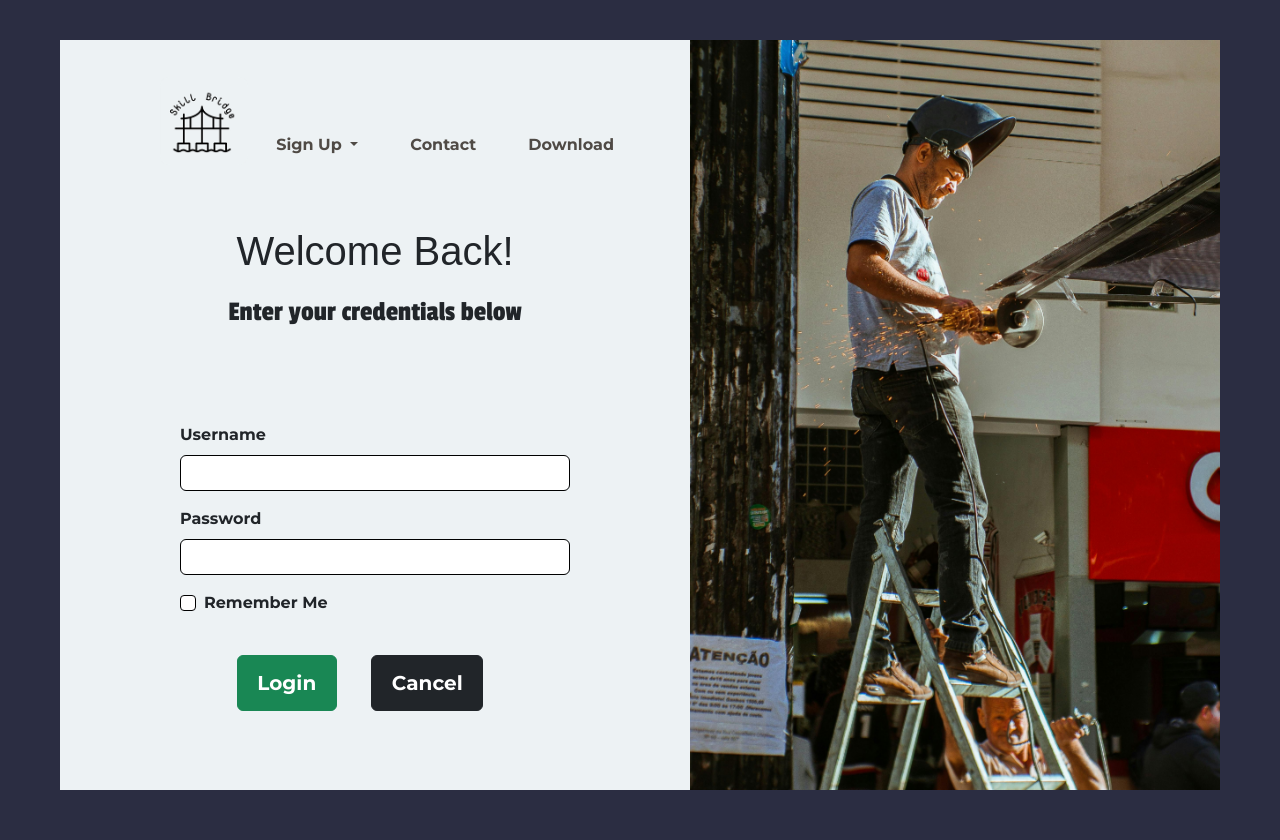
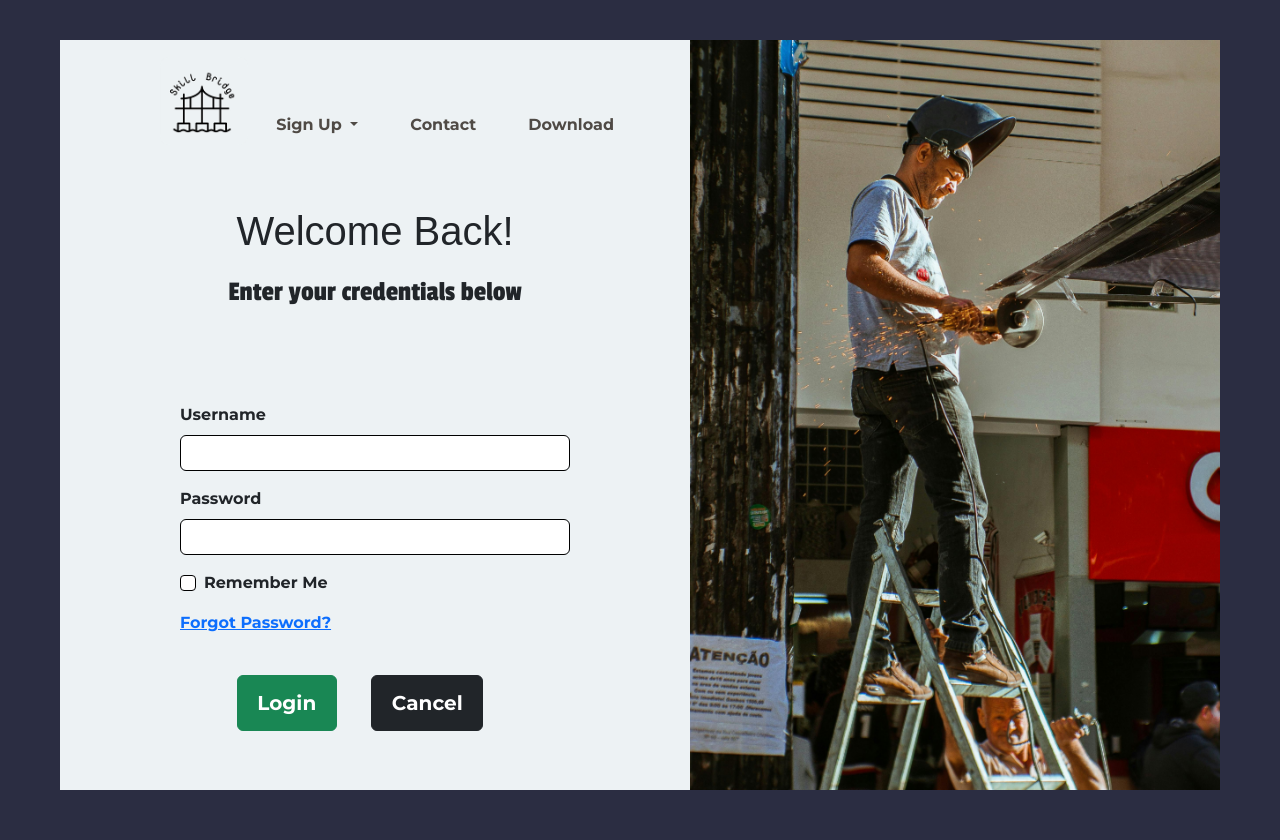
Before and after one commit to kevinorathel/Skill-Bridge, a Django app: page /login in a window 1280 px wide. Run offline with Django 5.2, Linux system fonts and the light colour scheme; some libraries are stand-ins or nearby versions; some web fonts are replaced.

Commit message:
Feat: New feature changes

```diff
--- a/Application/templates/Application/login.html
+++ b/Application/templates/Application/login.html
@@ -93,6 +93,17 @@
                         <label class="form-check-label" for="exampleCheck1">Remember Me</label>
                     </div>
 
+                    <a href="#" onclick="document.getElementById('forgotPasswordModal').style.display='block'">Forgot Password?</a>
+
+<!--                    <div id="forgotPasswordModal" style="display:none;">-->
+<!--                        <form method="post" action="{% url 'forgot_password' %}">-->
+<!--                            {% csrf_token %}-->
+<!--                            <label for="email">Enter your email:</label>-->
+<!--                            <input type="email" name="email" required>-->
+<!--                            <button type="submit">Submit</button>-->
+<!--                        </form>-->
+<!--                    </div>-->
+
                     <div class="buttons">
                         <button type="submit" class="btn btn-success">Login</button>
                         <a class="btn btn-dark" href="{% url 'index' %}">Cancel</a>
--- a/Application/urls.py
+++ b/Application/urls.py
@@ -7,4 +7,6 @@ urlpatterns = [
     path('login', views.login, name='login'),
     path('customer-signup', views.custsignup, name='custsignup'),
     path('worker-signup', views.workersignup, name='workersignup'),
+    path('forgot_password/', views.forgot_password, name='forgot_password'),
+    path('my-profile/', views.my_profile, name='my_profile'),
 ]
--- a/Application/views.py
+++ b/Application/views.py
@@ -1,5 +1,11 @@
 from django.shortcuts import render
 from django.http import HttpResponse
+from django.contrib.auth.tokens import default_token_generator
+from django.core.mail import send_mail
+from django.contrib.auth.models import User
+from django.http import JsonResponse
+from django.contrib.auth.decorators import login_required
+
 from .forms import LoginForm
 from .models import User
 
@@ -31,3 +37,27 @@ def login(request):
     else:
         form = LoginForm()
         return render(request, 'Application/login.html', {'form': form})
+
+def forgot_password(request):
+    if request.method == 'POST':
+        email = request.POST.get('email')
+        user = User.objects.filter(email=email).first()
+        if user:
+            token = default_token_generator.make_token(user)
+            reset_link = request.build_absolute_uri(f"/reset_password/{user.pk}/{token}/")
+            send_mail(
+                'Password Reset Request',
+                f'Click the link to reset your password: {reset_link}',
+                'noreply@example.com',
+                [email]
+            )
+            return JsonResponse({'status': 'success', 'message': 'Reset link sent!'})
+        else:
+            return JsonResponse({'status': 'error', 'message': 'Email not found'})
+
+
+
+@login_required
+def my_profile(request):
+    user = request.user
+    return render(request, 'my_profile.html', {'user': user})
```
